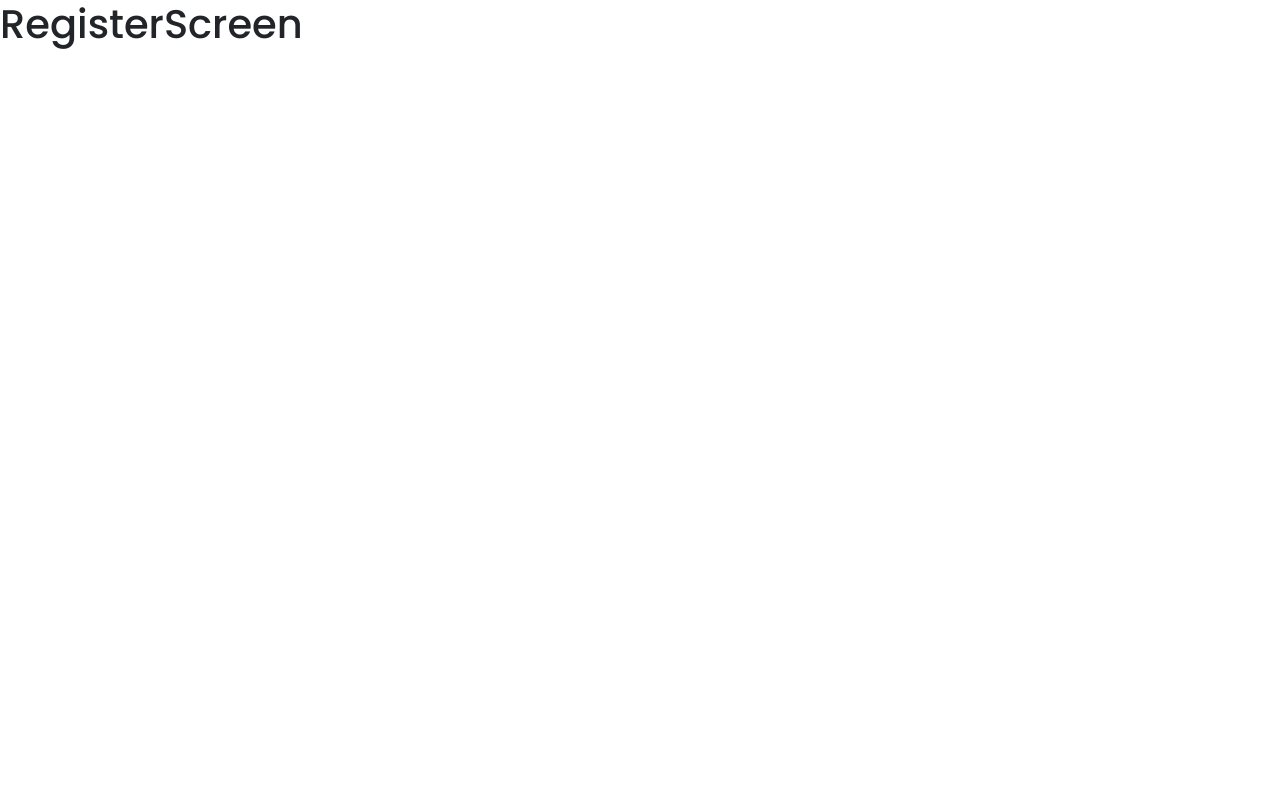
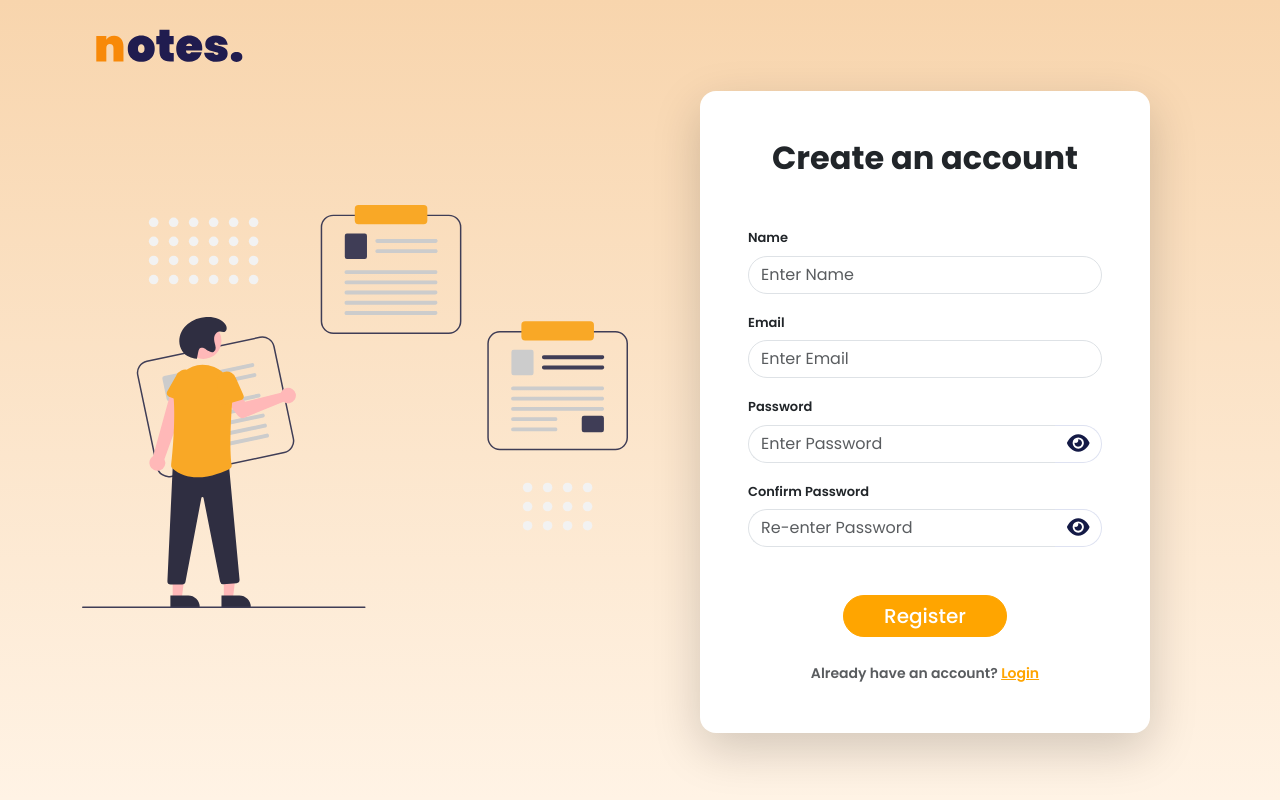
Before and after one commit to apat8/notes, a React (Create React App) app: page /register in a window 1280 px wide. Built offline with nearby package versions, Linux system fonts and the light colour scheme.

Commit message:
Create register screen

```diff
--- a/src/screens/RegisterScreen.js
+++ b/src/screens/RegisterScreen.js
@@ -1,6 +1,135 @@
+import { Col, Container, Row, Form } from "react-bootstrap";
+import { Link, useNavigate } from "react-router-dom";
+import { useEffect, useState } from 'react';
+import { useDispatch, useSelector } from "react-redux";
+import { useRegisterMutation } from "../slices/usersApiSlice";
+import { setCredentials } from "../slices/authSlice";
+import takingNotes from '../assets/taking_notes.svg';
+import PillButton from "../components/PillButton";
+import AuthNavBar from "../components/AuthNavBar";
+import AuthCard from "../components/AuthCard";
+import AuthErrorMessage from "../components/AuthErrorMessage";
+import FormInput from "../components/FormInput";
+import FormInputPassword from "../components/FormInputPassword";
+import Overlay from "../components/Overlay";
+
 const RegisterScreen = () => {
-    return (
-        <h1>RegisterScreen</h1>
+    const [name, setName] = useState("");
+    const [email, setEmail] = useState("");
+    const [password, setPassword] = useState("");
+    const [confirmPassword, setConfirmPassword] = useState("");
+    const [errorMessage, setErrorMessage] = useState("");
+
+    const dispatch = useDispatch();
+    const navigate = useNavigate();
+
+    const [register, {isLoadingRegister}] = useRegisterMutation();
+
+    const { userInfo } = useSelector((state) => state.auth);
+
+    useEffect(() => {
+        // If already logged in, go to main page
+        if(userInfo){
+            navigate('/main');
+        }
+    }, [navigate, userInfo]);
+
+     // Update state of form input field and clear error message
+    const formInputChangeHandler = (stateSetFunc, value) => {
+        stateSetFunc(value);
+
+        if(errorMessage){
+            setErrorMessage("");
+        }
+    }
+
+    const submitHandler = async (e) => {
+        e.preventDefault();
+
+        // Validate inputs
+        if(!name || !email || !password || !confirmPassword) {
+            setErrorMessage('All fields are requried');
+            return;
+        }
+
+        if(password !== confirmPassword) {
+            setErrorMessage('Passwords do not match');
+            return;
+        }
+
+        try {
+            setErrorMessage('');
+            const res = await register({name, email, password}).unwrap();
+            dispatch(setCredentials(res));
+        } catch (err) {
+            setErrorMessage(err?.data?.message);
+            console.log(err?.data?.message);
+        }
+    }
+
+    return(
+       <>
+            {isLoadingRegister ? <Overlay /> : null}
+
+            <div  className='auth-background'>
+                <Container className='d-flex flex-column auth-container'>
+                    <AuthNavBar/>
+
+                    <Row className='align-items-start'>
+                        <Col lg='6' className='d-none d-lg-block' style={{marginTop:'10%'}}>
+                            <img src={takingNotes} alt='right panel notes' width='100%'/>
+                        </Col>
+                        <Col xs='12' lg='6'>
+                            <AuthCard title='Create an account' errorMessage={errorMessage}>
+                                <Form onSubmit={submitHandler}>
+                                    <Form.Group className='mb-3'>
+                                        <Form.Label className='label'>Name</Form.Label>
+                                        <FormInput
+                                            type='text'
+                                            placeholder='Enter Name'
+                                            onChange={(e) => formInputChangeHandler(setName, e.target.value)} />
+                                    </Form.Group>
+                                    <Form.Group className='mb-3'>
+                                        <Form.Label className='label'>Email</Form.Label>
+                                        <FormInput
+                                            type='email'
+                                            placeholder='Enter Email'
+                                            onChange={(e) => formInputChangeHandler(setEmail, e.target.value)}/>
+                                    </Form.Group>
+                                    <Form.Group className='mb-3'>
+                                        <Form.Label className='label'>Password</Form.Label>
+                                        <FormInputPassword
+                                            placeholder='Enter Password'
+                                            onChange={(e) => formInputChangeHandler(setPassword, e.target.value)}/>
+                                    </Form.Group >
+                                    <Form.Group className={`${errorMessage ? 'mb-4' : 'mb-4 mb-md-5 mb-lg-5'}`}>
+                                        <Form.Label className='label'>Confirm Password</Form.Label>
+                                        <FormInputPassword
+                                            placeholder='Re-enter Password'
+                                            onChange={(e) => formInputChangeHandler(setConfirmPassword, e.target.value)}/>
+                                    </Form.Group>
+
+                                    {errorMessage ?
+                                        <AuthErrorMessage>{errorMessage}</AuthErrorMessage>:
+                                        null
+                                    }
+                                    <Row className='justify-content-center'>
+                                        <Col className='text-center'>
+                                            <PillButton type='submit'><h5 className='m-0 px-3'>Register</h5></PillButton>
+                                        </Col>
+                                    </Row>
+                                    <Row className='justify-content-center'>
+                                        <Col className='mt-4 text-center fs-6 fw-semibold'>
+                                            <Form.Text>Already have an account? <Link to='/login' style={{color:'orange'}}>Login</Link></Form.Text>
+                                        </Col>
+                                    </Row>
+                                </Form>
+                            </AuthCard>
+                        </Col>
+                    </Row>
+                </Container>
+            </div>
+        </>
     )
 }
 
```
